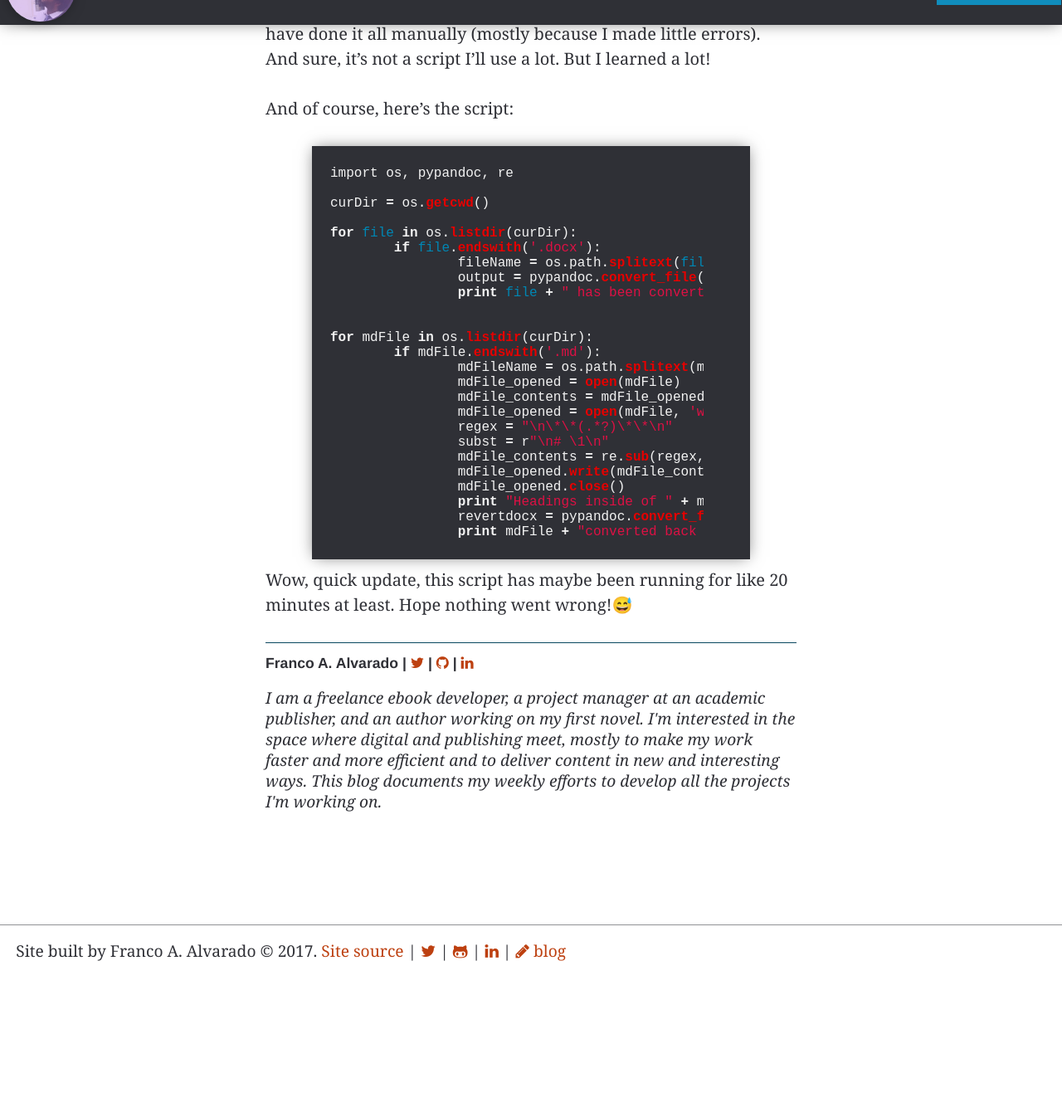
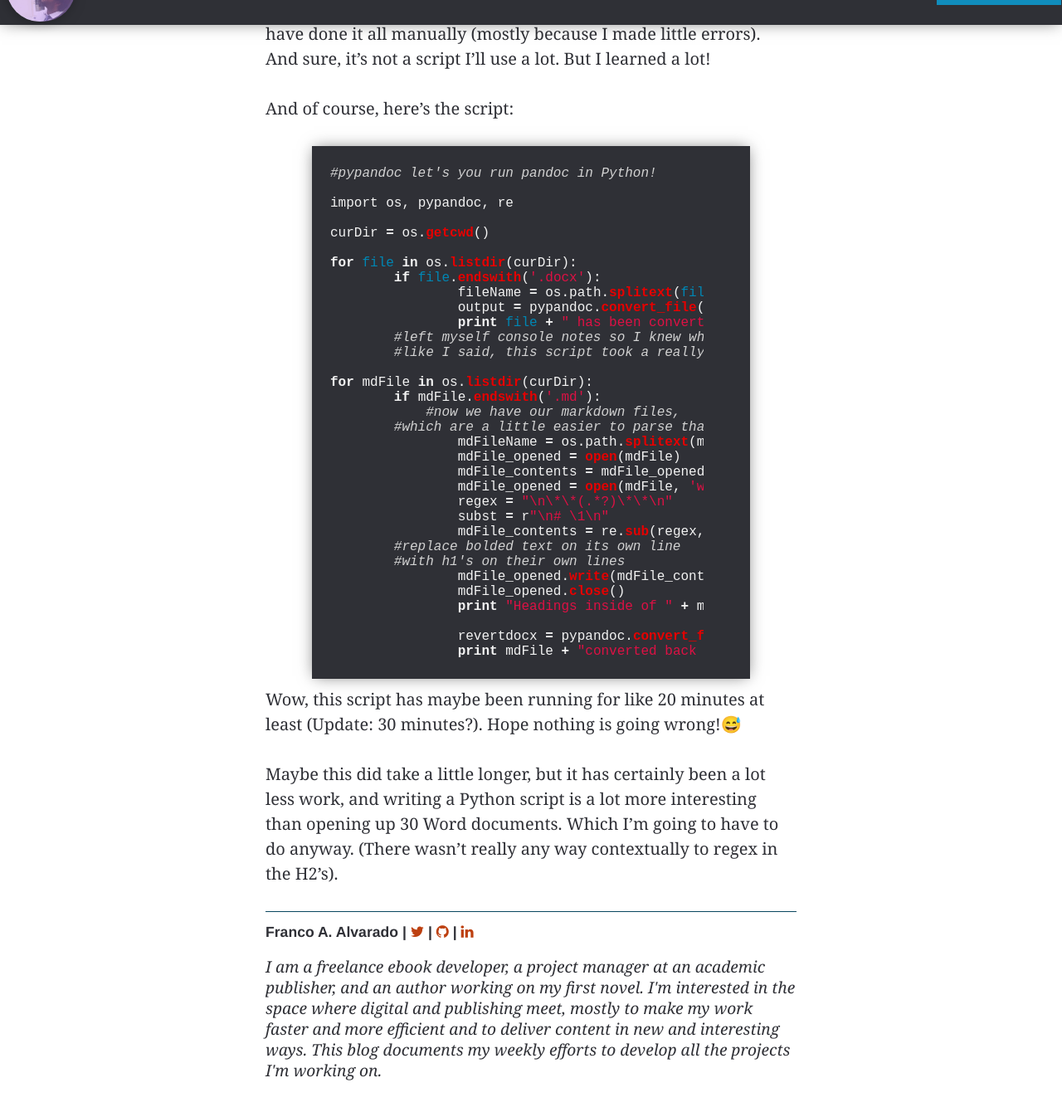
Before and after one commit to francopub/francopub.github.io, a Jekyll site: the page built from blog/_posts/2017-04-17-Sure-It-Took-Longer.md, in a window 1280 px wide and 1400 px high, scrolled down 1193 px, cut to the strip 60-1400 px from the top of the window. Shown: the whole strip at 83% size. Built offline with Jekyll 4.4.1, drawn with Linux system fonts in a browser that asks for light colours; some web fonts are replaced; before the commit the page ends 2440 px from its top, so only the background shows below that.

Commit message:
Updated 2017-04-17-Sure-It-Took-Longer.md

```diff
--- a/blog/_posts/2017-04-17-Sure-It-Took-Longer.md
+++ b/blog/_posts/2017-04-17-Sure-It-Took-Longer.md
@@ -22,6 +22,7 @@ Sure, it took longer to make and run the script than it would've to have done it
 And of course, here's the script:
 
 {% highlight Python %}
+#pypandoc let's you run pandoc in Python!
 
 import os, pypandoc, re
 
@@ -32,10 +33,13 @@ for file in os.listdir(curDir):
 		fileName = os.path.splitext(file)[0]
 		output = pypandoc.convert_file(file, 'md', outputfile= fileName + "-FA.md")
 		print file + " has been converted to markdown"
-
+        #left myself console notes so I knew where I was;
+        #like I said, this script took a really long time to run
 
 for mdFile in os.listdir(curDir):
 	if mdFile.endswith('.md'):
+	    #now we have our markdown files,
+    	#which are a little easier to parse than docx
 		mdFileName = os.path.splitext(mdFile)[0]
 		mdFile_opened = open(mdFile)
 		mdFile_contents = mdFile_opened.read()
@@ -43,13 +47,18 @@ for mdFile in os.listdir(curDir):
 		regex = "\n\*\*(.*?)\*\*\n"
 		subst = r"\n# \1\n"
 		mdFile_contents = re.sub(regex, subst, mdFile_contents)
+        #replace bolded text on its own line
+        #with h1's on their own lines
 		mdFile_opened.write(mdFile_contents)
 		mdFile_opened.close()
 		print "Headings inside of " + mdFile + " adjusted!"
+
 		revertdocx = pypandoc.convert_file(mdFile, 'docx', outputfile= mdFileName + ".docx")
 		print mdFile + "converted back to DOCX"
 
 
 {% endhighlight %}
 
-Wow, quick update, this script has maybe been running for like 20 minutes at least. Hope nothing went wrong!😅
+Wow, this script has maybe been running for like 20 minutes at least (Update: 30 minutes?). Hope nothing is going wrong!😅
+
+Maybe this did take a little longer, but it has certainly been a lot less work, and writing a Python script is a lot more interesting than opening up 30 Word documents. Which I'm going to have to do anyway. (There wasn't really any way contextually to regex in the H2's).
```
